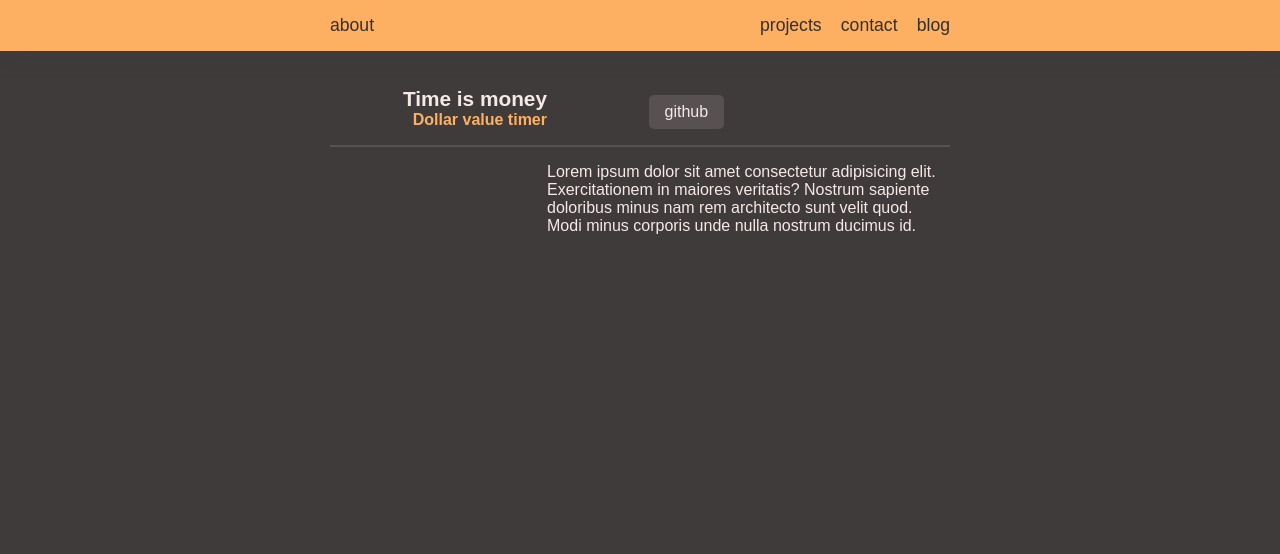
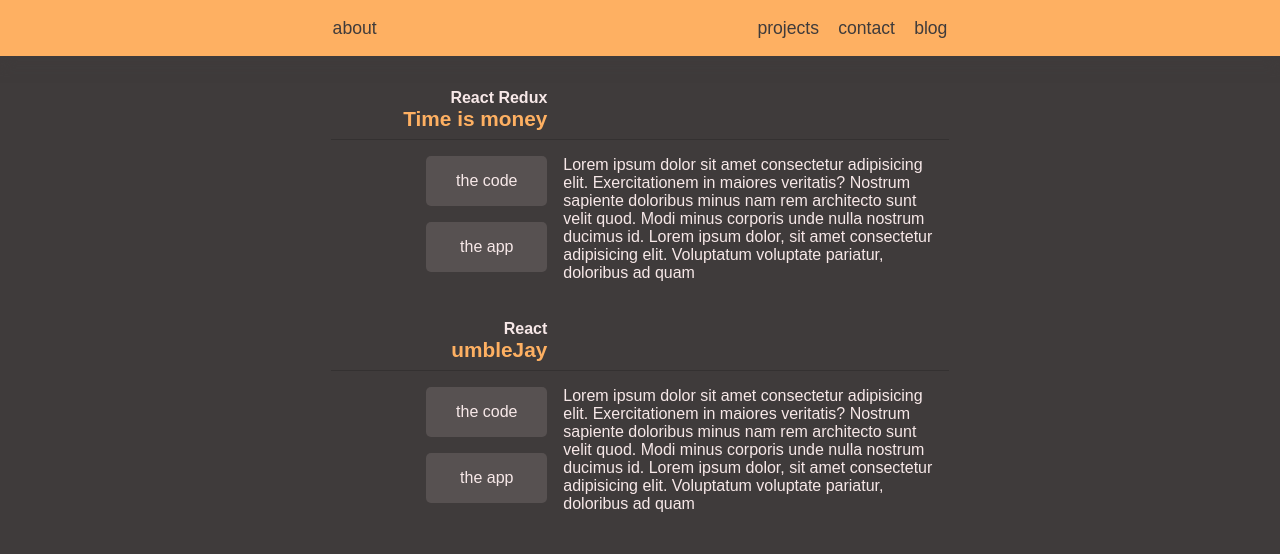
Before and after one commit to caseyharvey/v1-caseys.tech, a React app: page /Projects in a window 1280 px wide. Built offline with nearby package versions, Linux system fonts and the light colour scheme; a web font is replaced by a local one.

Commit message:
Continue work on Projects.js .Refactor sass

```diff
--- a/src/components/App/app.sass
+++ b/src/components/App/app.sass
@@ -2,13 +2,12 @@
 @use '../../sass-modules/_utilities.sass' as u
 
 .main-container
-    margin: 52px auto 0 auto
     background-color: v.$dark
+    margin: 57.19px auto 0 auto
     @include u.flex(column, flex-start, center)
     @include u.width(100%)
 
 .page-container
-    // background-color: v.$shade
-    @include u.padding(v.$p1)
+    @include u.padding(v.$p1, v.$p2)
     @include u.width(90%, v.$max-width)
     @include u.flex(column, flex-start, flex-start)
--- a/src/components/HomePage/HomePage.js
+++ b/src/components/HomePage/HomePage.js
@@ -1,5 +1,4 @@
 import React from 'react';
-import letterC from '../../assets/letterC.png';
 import './home-page.sass';
 
 class HomePage extends React.Component {
@@ -7,7 +6,6 @@
     return (
       <div className='page-container'>
         <div className='avatar-container'>
-          <img className='avatar' src={letterC} alt='the letter c' />
           <div className='name'>Casey Harvey</div>
           <div className='title'>Software Developer</div>
         </div>
--- a/src/components/HomePage/home-page.sass
+++ b/src/components/HomePage/home-page.sass
@@ -2,15 +2,13 @@
 @use '../../sass-modules/_utilities.sass' as u
 
 .avatar-container
-    margin-top: v.$marginTop
     font-weight: 700
-    padding-bottom: 1em
+    padding-bottom: .5em
     @include u.flex(column, flex-start, flex-start)
 
 .avatar
-    width: 100px
-    height: 100px
-    margin-bottom: 1em
+    width: 80px
+    margin-bottom: .5em
     @include u.flex(column, center, center)
 
 .name
@@ -21,8 +19,13 @@
 
 .about-container
     width: 100%
-    border-top: 2px solid v.$shade
+    padding-top: 1em
+    border-top: v.$border-top
     @include u.flex(row, flex-end, flex-start)
+
+    .about-me
+        p
+            margin-top: 0
 
 @media screen and (min-width: 550px)
 
--- a/src/components/Navbar/navbar.sass
+++ b/src/components/Navbar/navbar.sass
@@ -3,10 +3,13 @@
 
 %nav
     background-color: v.$accent
+    @include u.padding(0, 0)
+    @include u.flex(row, center, flex-start)
     a
-        color: darken(v.$dark, 5% )
-    @include u.padding(0)
-    @include u.flex(row, center, flex-start)
+        color: v.$dark
+        &:hover
+            color: darken(v.$dark,15%)
+            transform: translateY(1.5px)
 
 .navbar
     top: 0
@@ -19,7 +22,7 @@
 
 .nav-container
     position: relative
-    @include u.padding(v.$p1)
+    @include u.padding(v.$p2, v.$p2)
     @include u.width(90%, v.$max-width)
     @include u.flex(row, space-between, flex-start)
 
--- a/src/components/Projects/Projects.js
+++ b/src/components/Projects/Projects.js
@@ -6,30 +6,69 @@
   render() {
     return (
       <div className='page-container'>
-        <div className='head-container'>
-          <div className='title-container'>
-            <div className='project-name'>Time is money</div>
-            <div className='project-tag'>Dollar value timer</div>
-          </div>
+        <div className='title-container'>
+          <div className='project-tag'>React Redux</div>
+          <div className='project-name'>Time is money</div>
+        </div>
+        <div className='info-container'>
           <div className='links-container'>
             <a
+              target='_blank'
+              rel='noopener noreferrer'
               className='link-button'
               href='https://github.com/caseyharvey/time-is-money/tree/master/src'
             >
-              github
+              the code
             </a>
-            {/* <img className='link-img' src={letterC} alt='the letter c' />
-            <img className='link-img' src={letterC} alt='the letter c' />
-            <img className='link-img' src={letterC} alt='the letter c' /> */}
+            <a
+              target='_blank'
+              rel='noopener noreferrer'
+              className='link-button'
+              href='https://timeismoney.caseyharvey.space/'
+            >
+              the app
+            </a>
           </div>
-        </div>
-        <div className='info-container'>
           <div className='info'>
             <p>
               Lorem ipsum dolor sit amet consectetur adipisicing elit.
               Exercitationem in maiores veritatis? Nostrum sapiente doloribus
               minus nam rem architecto sunt velit quod. Modi minus corporis unde
-              nulla nostrum ducimus id.
+              nulla nostrum ducimus id. Lorem ipsum dolor, sit amet consectetur
+              adipisicing elit. Voluptatum voluptate pariatur, doloribus ad quam
+            </p>
+          </div>
+        </div>
+        <div className='title-container'>
+          <div className='project-tag'>React</div>
+          <div className='project-name'>umbleJay</div>
+        </div>
+        <div className='info-container'>
+          <div className='links-container'>
+            <a
+              target='_blank'
+              rel='noopener noreferrer'
+              className='link-button'
+              href='https://github.com/caseyharvey/umbleJay/tree/master/src'
+            >
+              the code
+            </a>
+            <a
+              target='_blank'
+              rel='noopener noreferrer'
+              className='link-button'
+              href='https://umblejay.caseyharvey.space/'
+            >
+              the app
+            </a>
+          </div>
+          <div className='info'>
+            <p>
+              Lorem ipsum dolor sit amet consectetur adipisicing elit.
+              Exercitationem in maiores veritatis? Nostrum sapiente doloribus
+              minus nam rem architecto sunt velit quod. Modi minus corporis unde
+              nulla nostrum ducimus id. Lorem ipsum dolor, sit amet consectetur
+              adipisicing elit. Voluptatum voluptate pariatur, doloribus ad quam
             </p>
           </div>
         </div>
--- a/src/components/Projects/projects.sass
+++ b/src/components/Projects/projects.sass
@@ -1,51 +1,59 @@
 @use '../../sass-modules/_variables.sass' as v
 @use '../../sass-modules/_utilities.sass' as u
 
-.head-container
+.title-container
     width: 100%
-    margin-top: v.$marginTop
-    @include u.flex(column, flex-end, flex-start)
+    font-weight: 700
+    padding-bottom: .5em
+    @include u.flex(column, flex-start, flex-start)
 
-    .title-container
-        font-weight: 700
-        padding-bottom: 1em
-        @include u.flex(column, flex-start, flex-start)
-
-        .project-name
-            font-size: 1.3em
-
-        .project-tag
-            color: v.$accent
-
-    .links-container
-        width: 200px
-        padding-bottom: 1em
-        @include u.flex(row, space-between, flex-end)
-
-        .link-img
-            width: 40px
-
-        .link-button
-            padding: 8px 16px
-            border-radius: 5px
-            background-color: v.$shade
+    .project-name
+        color: v.$accent
+        font-size: 1.3em
 
 .info-container
     width: 100%
-    border-top: 2px solid v.$shade
-    @include u.flex(row, flex-end, flex-start)
+    border-top: v.$border-top
+    @include u.padding(v.$p2, 0)
+    @include u.flex(column, flex-end, flex-start)
+
+    .links-container
+        width: 258px
+        margin-bottom: 1em
+        @include u.flex(row, space-between, flex-end)
+
+        .link-button
+            width: 121px
+            text-align: center
+            border-radius: 5px
+            background-color: v.$shade
+            @include u.padding(v.$p2, v.$p2/2 )
+
+            &:hover
+                transform: scale(.99)
+                background-color: darken(v.$shade,3%)
+    .info
+        p
+            margin-top: 0
 
 @media screen and (min-width: 550px)
 
-    .head-container
-        @include u.flex(row, flex-end, flex-end)
+    .title-container
+        width: 35%
+        @include u.flex(column, flex-end, flex-end)
 
-        .title-container
+    .info-container
+        padding: 1em 0
+        @include u.flex(row, flex-start, flex-start)
+
+        .links-container
             width: 35%
             @include u.flex(column, flex-end, flex-end)
 
-        .links-container
-            margin: 0 auto
+            .link-button
+                margin-bottom: 1em
 
-    .info
-        width: 65%
+        .info
+            width: 65%
+            p
+                margin-left: 1em
--- a/src/sass-modules/_utilities.sass
+++ b/src/sass-modules/_utilities.sass
@@ -1,6 +1,6 @@
 
-@mixin padding($p)
-    padding: $p
+@mixin padding($y, $x)
+    padding: $y $x
     box-sizing: border-box
 
 @mixin flex ($fd, $jc, $ai)
--- a/src/sass-modules/_variables.sass
+++ b/src/sass-modules/_variables.sass
@@ -9,5 +9,8 @@
 
 // Space
 $max-width: 650px
-$marginTop: 20px
-$p1: 15px
+$p1: 2em
+$p2: 1em
+
+//Extras
+$border-top: 1.5px solid darken($dark, 4%)
```
